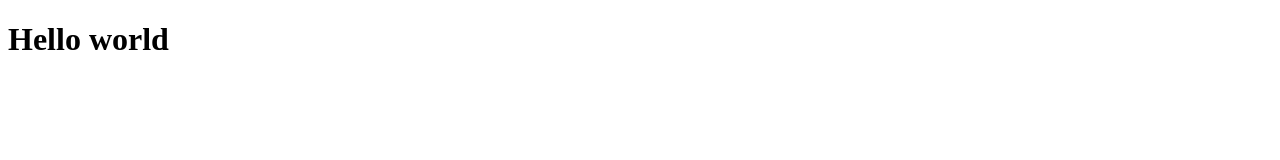
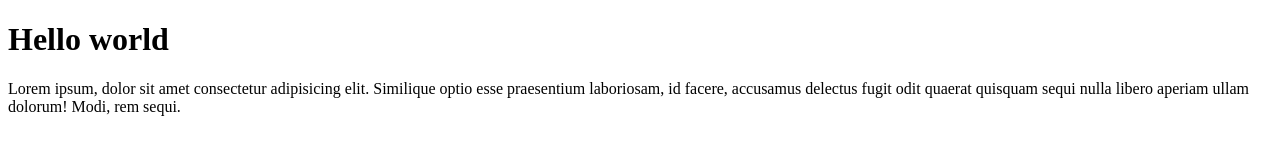
Before and after one commit to karlen-manukyan/git-lesson, a plain HTML site: page index.html in a window 1280 px wide. Drawn offline with Linux system fonts and the light colour scheme.

Commit message:
Added paragraph

```diff
--- a/index.html
+++ b/index.html
@@ -8,5 +8,7 @@
 </head>
 <body>
     <h1>Hello world</h1>
+
+    <p>Lorem ipsum, dolor sit amet consectetur adipisicing elit. Similique optio esse praesentium laboriosam, id facere, accusamus delectus fugit odit quaerat quisquam sequi nulla libero aperiam ullam dolorum! Modi, rem sequi.</p>
 </body>
 </html>
```
